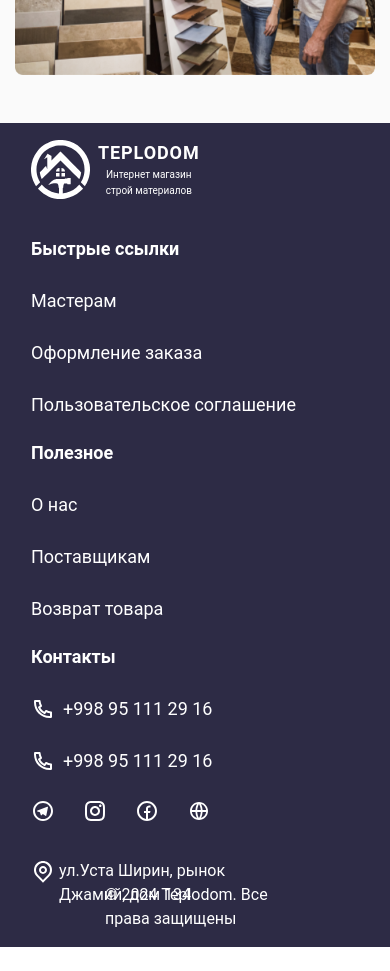
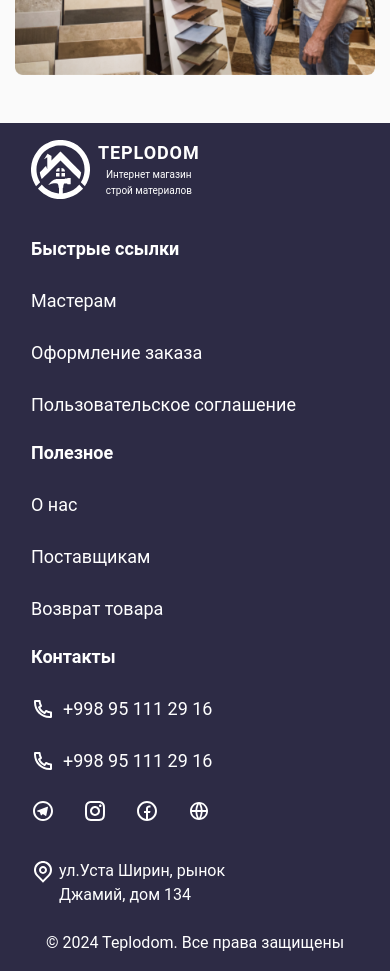
Before and after one commit to fabek7577/teplodom, a React (Vite) app: page / in a window 390 px wide. Shown: the part 2820-3791 px from the top of the page. Before the commit the page ends 3767 px from the top, so only its background shows below. Built offline with nearby package versions, Linux system fonts and the light colour scheme; no server answers.

Commit message:
footer bottom modifined

```diff
--- a/src/components/Footer.jsx
+++ b/src/components/Footer.jsx
@@ -10,7 +10,7 @@ import loc from "../assets/footer/loc.svg";
 const Footer = () => {
   const date = new Date();
   return (
-    <footer className="relative lg:flex justify-between gap-32 p-4 pb-10 lg:p-8 text-white">
+    <footer className="relative lg:flex justify-between gap-32 p-4 pb-16 lg:p-8 text-white">
       <div className="mb-9">
         <div className="flex items-center gap-2 cursor-pointer mb-3">
           <img src={logof} alt="Navbar logo" />
@@ -68,7 +68,7 @@ const Footer = () => {
           ул.Уста Ширин, рынок <br /> Джамий, дом 134
         </span>
       </div>
-      <div className="absolute bottom-0 left-2/4 -translate-x-2/4 flex py-4 lg:pb-4">
+      <div className="absolute bottom-0 left-2/4 -translate-x-2/4 w-full flex justify-center py-4 lg:pb-4">
         © {date.getFullYear()} Teplodom. Все права защищены
       </div>
     </footer>
```
